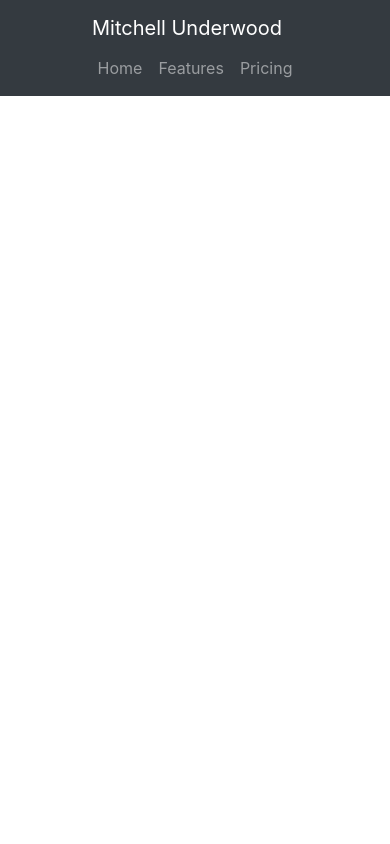
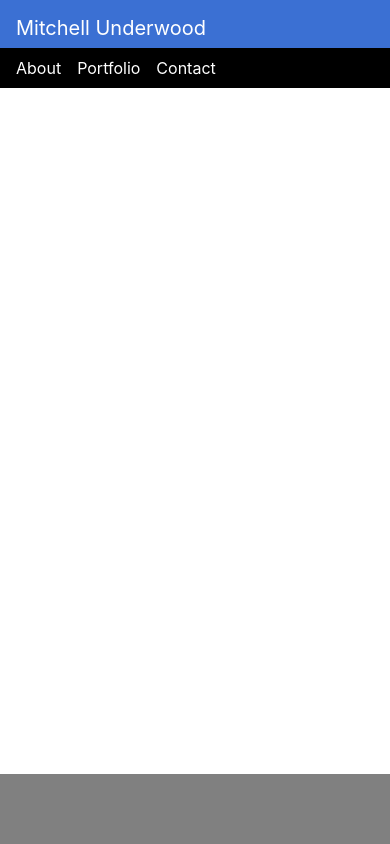
Before and after one commit to mitchellmunderwood/Portfolio-1.0-HTML-CSS, a plain HTML site: page index.html in a window 390 px wide. Drawn offline with nearby package versions, Linux system fonts and the light colour scheme.

Commit message:
Set up body color and footer css in index file.

```diff
--- a/assets/css/components/navbar.css
+++ b/assets/css/components/navbar.css
@@ -1,17 +1,45 @@
-nav {
-    background: #2c549c;
+.navbar {
+    background: #3b70d3;
+    position: fixed;
+    width: 100%;
 }
 
-.navbar_content a {
+.navbar-brand {
+    color: white;
+
+}
+
+.navbar-brand:hover {
     color: white;
 }
 
-.navbar-link:hover  {
-    color: #c5c5c5;
-    text-decoration: none;
+.nav-link {
+    color: white;
+
 }
 
-.navbar-link {
-    padding-left: 5px;
-    padding-right: 5px;
+.nav-link:hover {
+    color: #c4c4c4;
 }
+
+
+
+@media only screen and (max-width: 680px) {
+    .navbar {
+        flex-direction: column;
+        padding: 8px 0 0 0px;
+    }
+
+    .navbar-brand {
+        padding-left: 24px;
+        width: 100%;
+        /* text-align: center; */
+
+    }
+
+    .navbar-nav {
+        padding-left: 8px;
+        width: 100%;
+        background: black;
+    }
+}
--- a/index.html
+++ b/index.html
@@ -5,32 +5,47 @@
     <meta name="viewport" content="width=device-width, initial-scale=1.0">
     <title>Document</title>
     <link rel="stylesheet" href="https://maxcdn.bootstrapcdn.com/bootstrap/4.4.1/css/bootstrap.min.css">
-
+    <link rel="stylesheet" href="./assets/css/components/navbar.css">
     <style>
-        @media only screen and (max-width: 600px) {
-            .navbar {
-                flex-direction: column
-            }
-
+        html {
+            width: 100%;
+            height: 100%;
         }
 
+        body {
+            background: fefefe;
+        }
 
-
+        footer {
+            height: 70px;
+            background: grey;
+            position: fixed;
+            width: 100%;
+            bottom: 0px;
+            z-index: 1;
+            display: block;
+        }
     </style>
 </head>
 <body>
     <!-- navbar -->
-    <nav class="navbar navbar-expand navbar-dark bg-dark">
+    <nav class="navbar navbar-expand">
         <a class="navbar-brand" href="#">Mitchell Underwood</a>
         <div class="navbar-nav">
-            <a class="nav-item nav-link" href="#">Home</a>
-            <a class="nav-item nav-link" href="#">Features</a>
-            <a class="nav-item nav-link" href="#">Pricing</a>
+            <a class="nav-item nav-link" href="#">About</a>
+            <a class="nav-item nav-link" href="#">Portfolio</a>
+            <a class="nav-item nav-link" href="#">Contact</a>
         </div>
       </nav>
     <!-- main -->
+    <main>
+
+    </main>
         <!-- content -->
     <!-- footer -->
+    <footer>
+
+    </footer>
 </body>
 </html>
 
```
